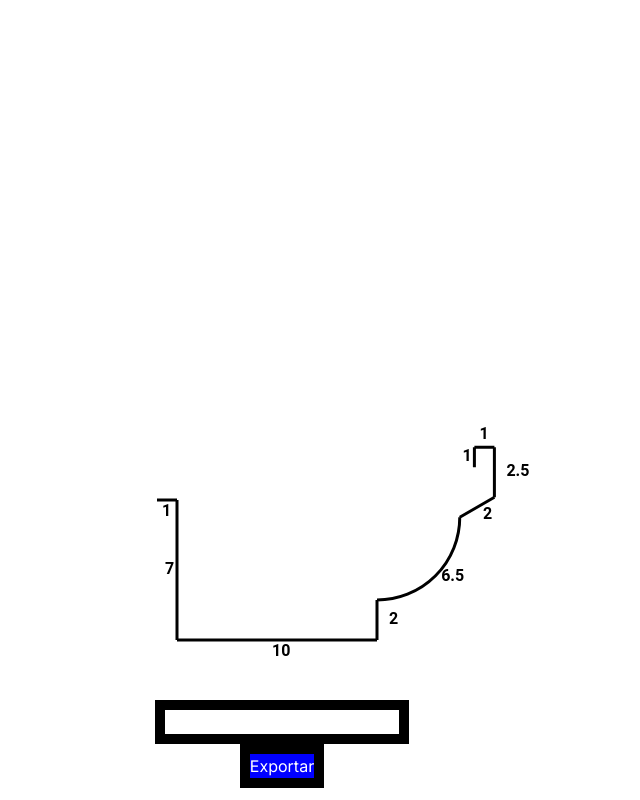
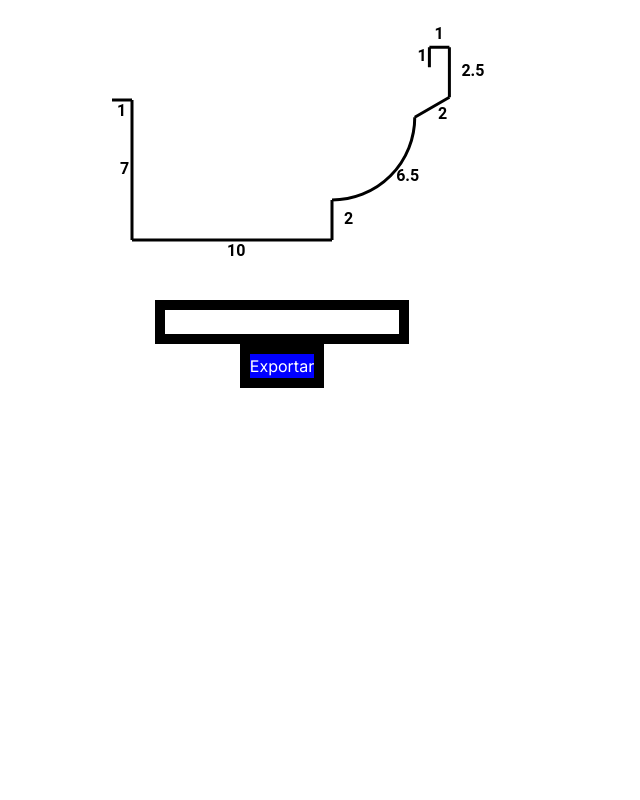
Before and after one commit to gutaolox/gg-calhas, a Next.js app: page / in a window 1280 px wide. Shown: the whole page, without its empty margins (358-998 px from the left). Built offline with nearby package versions, Linux system fonts and the light colour scheme.

Commit message:
alinhando pra celular

```diff
--- a/src/DrawArea/DrawArea.tsx
+++ b/src/DrawArea/DrawArea.tsx
@@ -22,8 +22,8 @@ export const DrawArea = (props: DrawAreaProps) => {
     context.fillStyle = '#000000'; // Preto
     context.lineWidth = 3;
     context.font = "bold 16px Roboto";
-    let currentX = 375;
-    let currentY = 500;
+    let currentX = 330;
+    let currentY = 100;
     let currentAngle = 0;
     context.beginPath();
     for (const line of props.lines) {
@@ -59,8 +59,8 @@ export const DrawArea = (props: DrawAreaProps) => {
 
   return (
     <div style={{display:"flex",flexDirection:"column", alignItems:"center",justifyContent:"center", border:"1px"}}>
-      <canvas  ref={canvasRef} id="canvas" width="1000" height="700" />
-      <input style={{borderWidth:"10px",borderColor:"black"}} type="text" onChange={(e)=> {
+      <canvas  ref={canvasRef} id="canvas" width="1000" height="300" />
+      <input style={{ borderWidth:"10px",borderColor:"black"}} type="text" onChange={(e)=> {
         console.log(e.target.value)
         const newLines = props.lines.map((line, index) => {
           if(index === 2){
```
